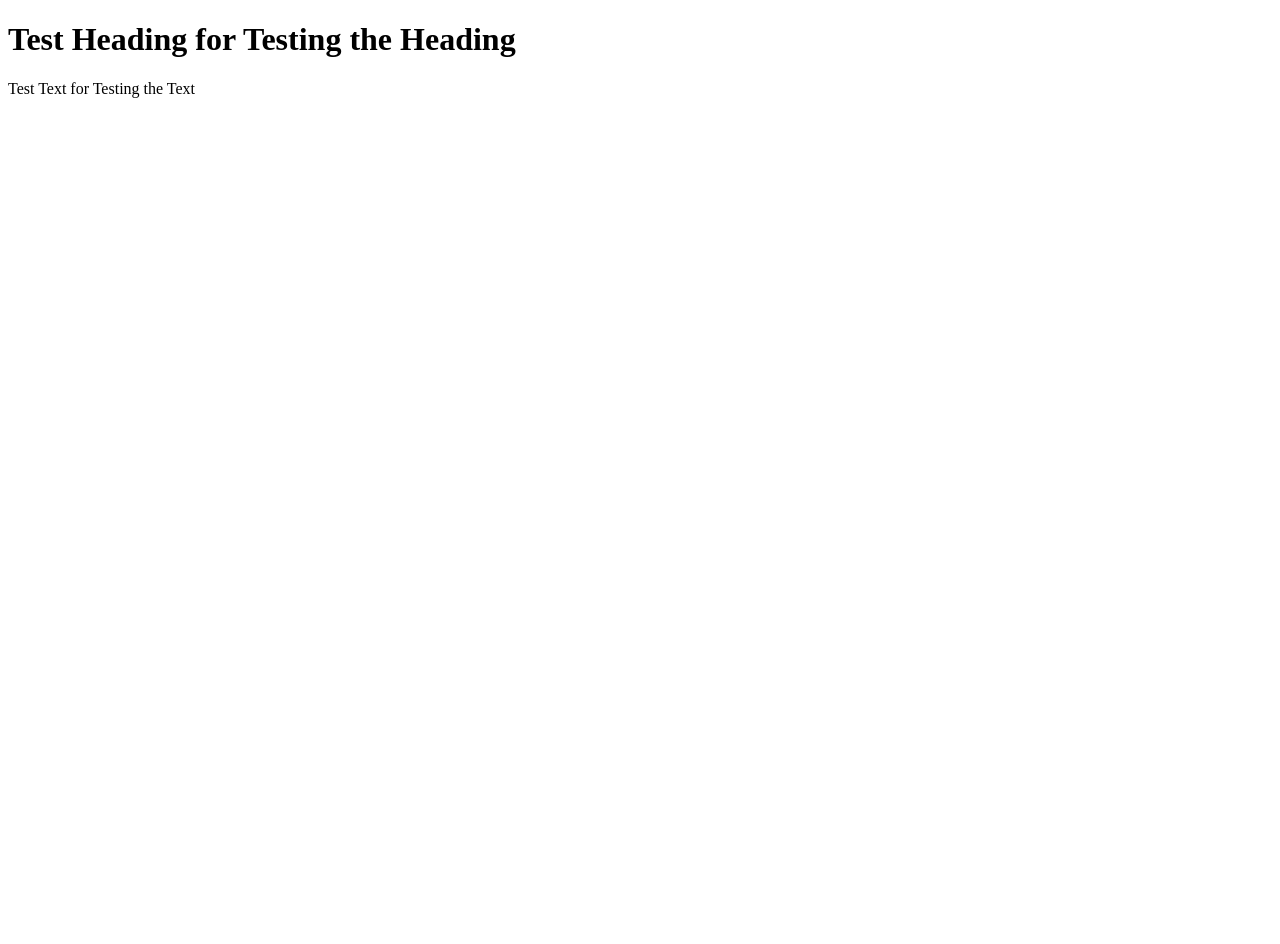
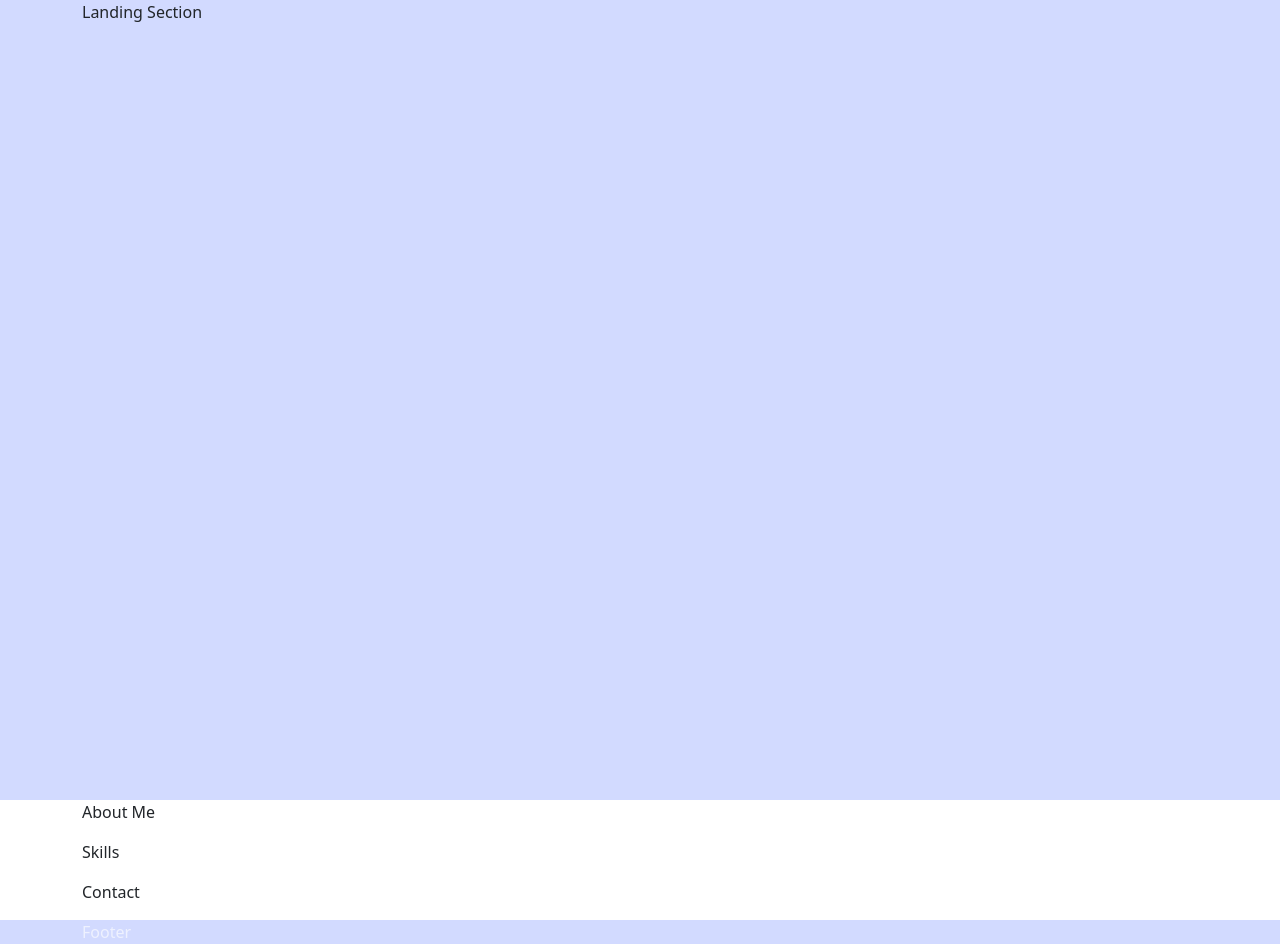
Before and after one commit to connor-molseed/connor-molseed.webportfolio.github.io, a plain HTML site: page index.html in a window 1280 px wide. Before the commit the page ends 800 px from the top, so only its background shows below. Drawn offline with nearby package versions, Linux system fonts and the light colour scheme.

Commit message:
added base sections for page initial background color

```diff
--- a/index.html
+++ b/index.html
@@ -4,9 +4,50 @@
 	<meta charset="UTF-8">
 	<meta http-equiv="X-UA-Compatible" content="IE=edge">
 	<title>Connor Molseed - Web Development Portfolio</title>
+	<link rel="stylesheet" href="style.css">
+	<link
+		href="https://cdn.jsdelivr.net/npm/bootstrap@5.3.1/dist/css/bootstrap.min.css"
+		rel="stylesheet"
+		integrity="sha384-4bw+/aepP/YC94hEpVNVgiZdgIC5+VKNBQNGCHeKRQN+PtmoHDEXuppvnDJzQIu9"
+		crossorigin="anonymous">
 </head>
+
 <body>
-	<h1>Test Heading for Testing the Heading</h1>
-	<p>Test Text for Testing the Text</p>
+	<div id="navbar">
+
+	</div>
+
+	<!--Landing Page-->
+	<section id="landing">
+		<div class="container">
+			<p>Landing Section</p>
+		</div>
+	</section>
+
+	<section id="about">
+		<div class="container">
+			<p>About Me</p>
+		</div>
+	</section>
+
+	<section id="skills">
+		<div class="container">
+			<p>Skills</p>
+		</div>
+	</section>
+
+	<section id="contact">
+		<div class="container">
+			<p>Contact</p>
+		</div>
+	</section>
+
+	<!--Footer-->
+	<footer id="footer">
+		<div class="container">
+			<p>Footer</p>
+		</div>
+	</footer>
 </body>
+
 </html>
--- /dev/null
+++ b/style.css
@@ -0,0 +1,43 @@
+/** Color Palette **/
+:root
+{
+	--background-body: #EEF1FF;
+	--background-landing: #D2DAFF;
+	--background-highlight: #B1B2FF;
+
+	--text-body: #1A1A1A;
+	--text-contrast: #EEF1FF;
+	--text-highlight: #4A00B3;
+}
+
+/** Base Styling **/
+body
+{
+	background-color: var(--background-body);
+	color: var(--text-body);
+}
+
+/** Section Styles **/
+#landing
+{
+	background-color: var(--background-landing);
+	min-height: 100vh;
+}
+
+#footer
+{
+	background-color: var(--background-landing);
+	color: var(--text-contrast);
+}
+
+.container
+{
+	margin-left: auto;
+	margin-right: auto;
+}
+
+/** Text Styling **/
+#footer p
+{
+	margin: 0;
+}
```
